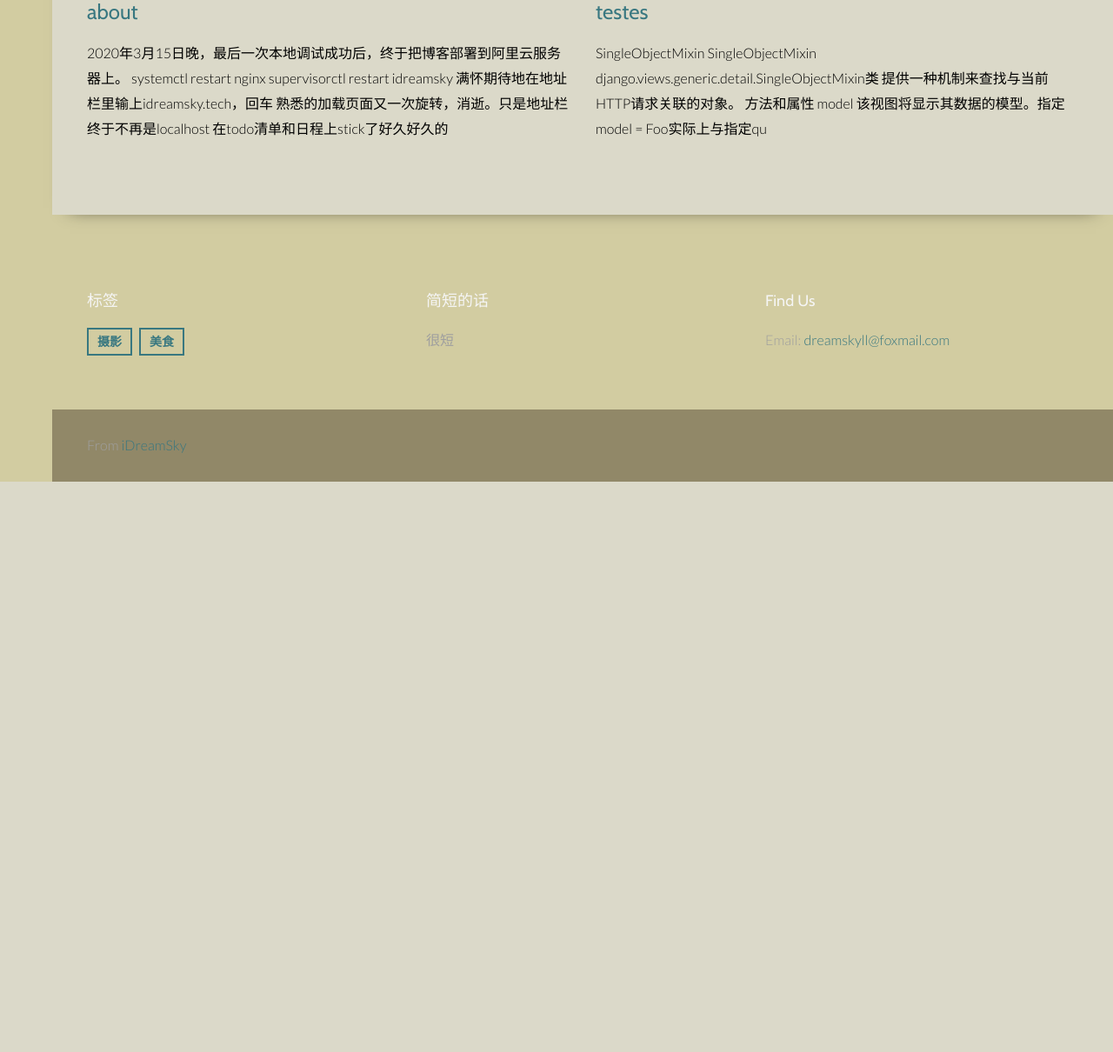
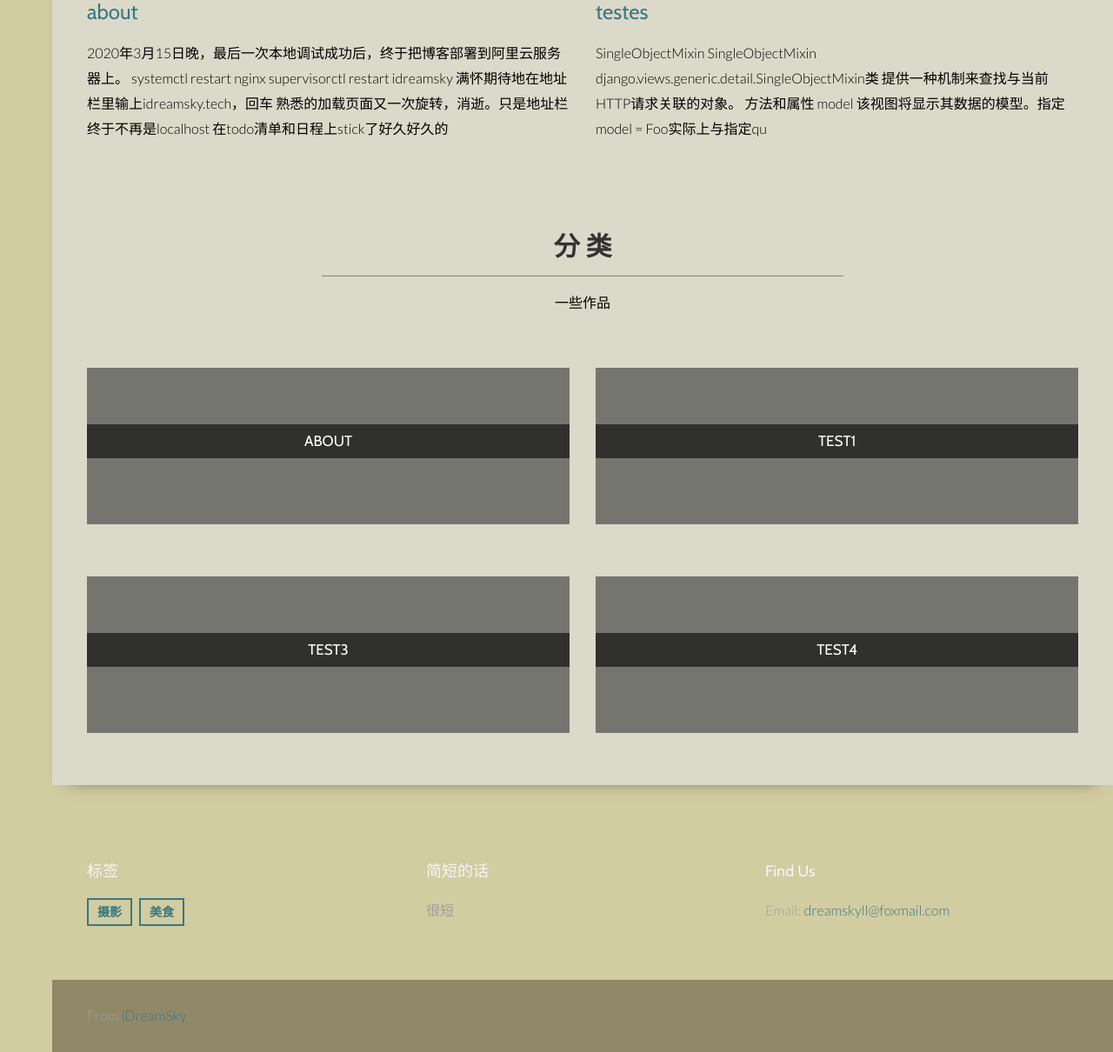
Before and after one commit to MocyRee/iDreamSkyBlog, a Django app: page / in a window 1280 px wide. Shown: the part 1773-2983 px from the top of the page at 87% size. Before the commit the page ends 2327 px from the top, so only its background shows below. Run offline with Django 3.2, Linux system fonts and the light colour scheme; data comes from the database, SQL or seed files in the repository; both versions use the stored data as it was after the commit; some libraries are stand-ins or nearby versions.

Commit message:
added category & tag function

```diff
--- a/blog/models.py
+++ b/blog/models.py
@@ -54,6 +54,9 @@ class Category(models.Model):
     name = models.CharField(max_length=20, unique=True)
     parent = models.ForeignKey('Category', on_delete=models.CASCADE, null=True, blank=True)
     slug = models.SlugField(default='no-slug', max_length=30, blank=True)
+    display = models.BooleanField(default=False)
+    img = models.URLField(max_length=200, blank=True)
+    size = models.SmallIntegerField(default=6)
 
     class Meta:
         verbose_name = '分类'
--- a/blog/urls.py
+++ b/blog/urls.py
@@ -7,6 +7,8 @@ urlpatterns = [
     path('article/<int:pk>/', views.ArticleDetailView.as_view(), name='detail'),
     path('article/article-list/', views.ArticleListView.as_view(), name='article_list'),
     path('about/', views.AboutView.as_view(), name='about'),
-    path('', views.index, name='index')
+    path('', views.IndexView.as_view(), name='index'),
+    path('tag/<slug:tag_name>/', views.ArticleByTagView.as_view(), name='tag'),
+    path('category/<slug:category_name>/', views.ArticleByCategoryView.as_view(), name='category')
     # path('', views.IndexView.as_view(), name='index'),
 ]
--- a/blog/views.py
+++ b/blog/views.py
@@ -1,5 +1,5 @@
 from django.shortcuts import render
-from .models import Article, Category, Tag, Nav, NavCollapse, Links, BlogSettings
+from .models import Article, Category, Tag, Nav, NavCollapse, Links, BlogSettings, Log
 from django.views.generic import ListView, DetailView
 from django.http import HttpResponse, HttpResponseRedirect, HttpResponseForbidden
 from django.shortcuts import render, redirect, get_object_or_404
@@ -10,8 +10,42 @@ import markdown
 def index(request):
     return render(request, 'blog/index.html')
 
+#Article View
+
+class ArticleListView(ListView):
+    template_name = 'blog/list.html'
+    context_object_name = 'articles'
+
+class ArticleListView(ArticleListView):
+    queryset = Article.objects.all()
+
+class ArticleByTagView(ArticleListView):
+    def get_queryset(self):
+        tag_name = self.kwargs['tag_name']
+        tag = get_object_or_404(Tag, slug=tag_name)
+        articles = Article.objects.filter(tags=tag)
+        return articles
+
+class ArticleByCategoryView(ArticleListView):
+    def get_queryset(self):
+        category_name = self.kwargs['category_name']
+        category = get_object_or_404(Category, slug=category_name)
+        articles = Article.objects.filter(category=category)
+        return articles
 
 
+
+class IndexView(ListView):
+    template_name = 'blog/index.html'
+    context_object_name = 'articles'
+    queryset = Article.objects.all().order_by('-order')[:6]
+
+    def get_context_data(self, **kwargs):
+        context = super().get_context_data(**kwargs)
+        context['latestlog'] = Log.objects.all()[0]
+        context['logs'] = Log.objects.all()[1:3]
+        context['categories'] = Category.objects.filter(display=True)
+        return context
 
 class AboutView(ListView):
     template_name = 'blog/about.html'
@@ -20,18 +54,12 @@ class AboutView(ListView):
 
     def get_queryset(self):
         post = super().get_queryset()
-        print(post)
         md = markdown.Markdown(extensions=[
             'markdown.extensions.extra',
             'markdown.extensions.codehilite',
         ])
         post.body = md.convert(post.body)
         return post
-
-class ArticleListView(ListView):
-    template_name = 'blog/list.html'
-    context_object_name = 'articles'
-    queryset = Article.objects.all()
 
 class ArticleDetailView(DetailView):
     template_name = 'blog/detail.html'
--- a/templates/blog/inclusions/footer.html
+++ b/templates/blog/inclusions/footer.html
@@ -6,7 +6,7 @@
 						<h4 class="widget-title">标签</h4>
 						<ul class="tag-widget">
                             {% for tag in tags %}
-							<li><a class="btn btn-primary btn-outlined btn-color" href="#">{{ tag.name }}</a></li>
+							<li><a class="btn btn-primary btn-outlined btn-color" href="{% url 'blog:tag' tag.slug %}">{{ tag.name }}</a></li>
                             {% endfor %}
 						</ul>
 					</div>
--- a/templates/blog/index.html
+++ b/templates/blog/index.html
@@ -17,11 +18,120 @@
 				</div>
 			</div><!-- row -->
 		</div><!-- /container -->
-	</div>
+    </div>
+    <!-- End preload elements -->
 
-    {% log %}
+    <!-- Logs -->
+    <section id="about" class="section-wrapper">
+        <div class="container">
+            <div class="centered fade-down section-heading">
+                <h2 class="main-title">日 志</h2>
+                <hr>
+                <p>记录了一些日常</p>
+            </div>
 
-    {% article %}
+            <div class="row gap">
+                <div class="col-md-8 col-md-offset-2">
+                    <!--这里可以放一张图片-->
+                    <!--<img src="" class="fade-up img-responsive" alt="这里本应该是张图片" />-->
+                </div>
+            </div>
+
+            <div class="row gap">
+                <div class="col-md-offset-1 col-md-6 fade-up">
+                    <h4>{{ latestlog.pub_time|date:'Y/m/d' }}</h4>
+                    <p>{{ latestlog.body }}</p>
+                </div>
+                <div class="col-md-4">
+                    <div class="qa-message-list" id="wallmessages">
+
+
+
+                        {% for log in logs %}
+                        <div class="message-item fade-up">
+                            <div class="message-inner">
+                                <div class="message-head clearfix">
+                                    <div class="user-detail">
+                                        <h5 class="handle">{{ log.pub_time|date:'Y/m/d' }}</h5>
+
+                                    </div>
+                                </div>
+                                <div class="qa-message-content">
+                                    {{ log.body }}
+                                </div>
+                            </div>
+                        </div>
+                        {% endfor %}
+
+
+                    </div>
+                </div>
+            </div>
+        </div>
+    </section>
+    <!-- End logs -->
+
+    <!-- Article -->
+    <div class="container post-list">
+        <div class="row">
+            <div class="centered gap fade-down section-heading">
+                <h2 class="main-title">文 章</h2>
+                <hr>
+                <p>一些作品</p>
+            </div>
+            {% for article in articles %}
+            <div class="col-md-6">
+                <div class="row">
+                    <div class="col-md-12 post fade-up">
+                        <div class="row">
+                            <div class="col-md-12">
+                                <h3>
+                                    <a href="{{ article.get_absolute_url }}" class="post-title">{{ article.title }}</a>
+                                </h3>
+                            </div>
+                        </div>
+                        <div class="row post-content">
+                            <div class="col-md-12">
+                                <p>
+                                    {{ article.body|slice:':200'|striptags }}
+                                </p>
+                            </div>
+                        </div>
+                    </div>
+                </div>
+            </div>
+            {% endfor %}
+        </div>
+        <div class="gap"></div>
+    </div>
+    <!-- End article -->
+
+
+    <div class="container">
+        <div class="row">
+
+            <div class="centered gap fade-down section-heading">
+                <h2 class="main-title">分 类</h2>
+                <hr>
+                <p>一些作品</p>
+            </div>
+            <div class="gap fade-down">
+            {% for category in categories %}
+                <div class="col-md-{{ category.size }} col-xs-12 gap">
+                    <div class="hovereffect">
+                        <img class="img-responsive" src="{{ category.img }}">
+                        <div class="overlay">
+                           <h2>{{ category.name }}</h2>
+                           <a class="info" href="{% url 'blog:category' category.slug %}">浏 览 文 章</a>
+                        </div>
+                    </div>
+                </div>
+            {% endfor %}
+            </div>
+        </div>
+    </div>
+
+
 
 
 
--- a/templates/head.html
+++ b/templates/head.html
@@ -27,6 +27,91 @@
       }
       #logopic{
         width: 100%;
+      }
+      .hovereffect {
+        width: 100%;
+        height: 180px;
+        float: left;
+        overflow: hidden;
+        position: relative;
+        text-align: center;
+        cursor: default;
+      }
+
+      .hovereffect .overlay {
+        width: 100%;
+        height: 100%;
+        position: absolute;
+        overflow: hidden;
+        top: 0;
+        left: 0;
+        background-color: rgba(75,75,75,0.7);
+        -webkit-transition: all 0.4s  cubic-bezier(0.88,-0.99, 0, 1.81);
+        transition: all 0.4s  cubic-bezier(0.88,-0.99, 0, 1.81);
+      }
+
+      .hovereffect:hover .overlay {
+        background-color: rgba(48, 152, 157, 0.4);
+      }
+
+      .hovereffect img {
+        display: block;
+        width: 100%;
+        position: relative;
+      }
+
+      .hovereffect h2 {
+        text-transform: uppercase;
+        color: #fff;
+        text-align: center;
+        position: relative;
+        font-size: 17px;
+        padding: 10px;
+        background: rgba(0, 0, 0, 0.6);
+        -webkit-transform: translateY(45px);
+        -ms-transform: translateY(45px);
+        transform: translateY(45px);
+        -webkit-transition: all 0.4s  cubic-bezier(0.88,-0.99, 0, 1.81);
+        transition: all 0.4s  cubic-bezier(0.88,-0.99, 0, 1.81);
+      }
+
+      .hovereffect:hover h2 {
+        -webkit-transform: translateY(5px);
+        -ms-transform: translateY(5px);
+        transform: translateY(5px);
+      }
+
+      .hovereffect a.info {
+        display: inline-block;
+        text-decoration: none;
+        padding: 7px 14px;
+        text-transform: uppercase;
+        color: #fff;
+        border: 1px solid #fff;
+        background-color: transparent;
+        opacity: 0;
+        filter: alpha(opacity=0);
+        -webkit-transform: scale(0);
+        -ms-transform: scale(0);
+        transform: scale(0);
+        -webkit-transition: all 0.4s  cubic-bezier(0.88,-0.99, 0, 1.81);
+        transition: all 0.4s  cubic-bezier(0.88,-0.99, 0, 1.81);
+        font-weight: normal;
+        margin: -52px 0 0 0;
+        padding: 62px 100px;
+        width: 95%;
+      }
+
+      .hovereffect:hover a.info {
+        opacity: 1;
+        filter: alpha(opacity=100);
+        -webkit-transform: scale(1);
+        -ms-transform: scale(1);
+        transform: scale(1);
+      }
+
+      .hovereffect a.info:hover {
+        box-shadow: 0 0 5px #fff;
       }
     </style>
 
```
Also changed, not shown: other parts of templates/blog/index.html (+2 -39 lines), templates/blog/inclusions/article.html (deleted, +0 -41 lines), templates/blog/inclusions/log.html (deleted, +0 -47 lines), blog/migrations/0005_auto_20200322_1633.py (added), blog/migrations/0006_category_size.py (added), db.sqlite3, static/img/linux.png (added).
